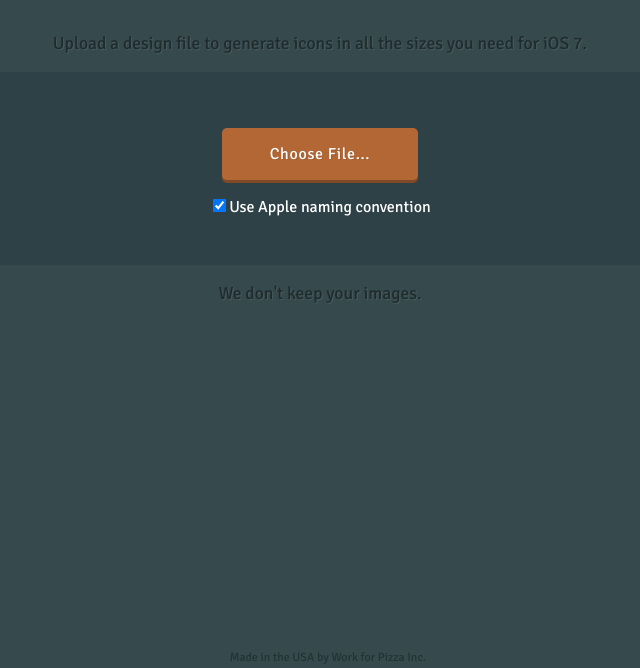
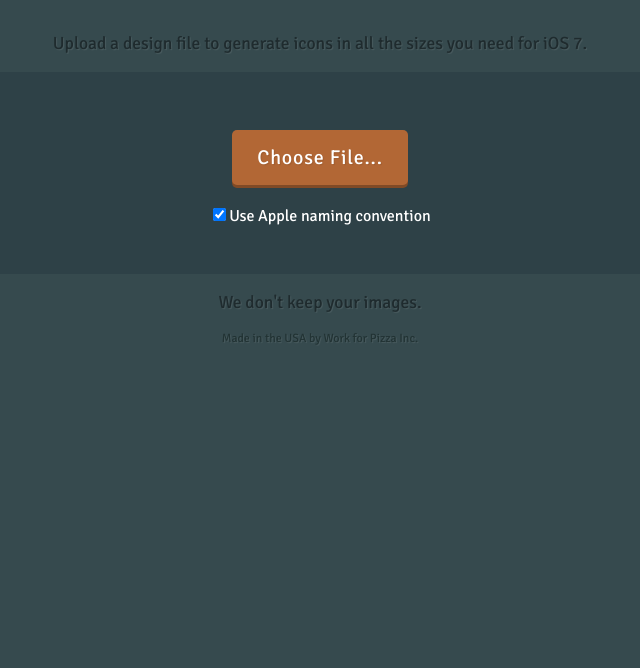
Before and after one commit to irneh/iconer, a Flask app: page / in a window 1280 px wide. Shown: the part 132-800 px from the top of the page, without its empty margins (320-960 px from the left). Run offline with Flask 2, Linux system fonts and the light colour scheme; some libraries are stand-ins or nearby versions.

Commit message:
and even more css

```diff
--- a/static/css/app.css
+++ b/static/css/app.css
@@ -20,7 +20,7 @@ h1 {
 }
 
 .content-main {
-	width: 75%;
+	width: 90%;
 	margin: 0 auto;
 	color: #1F2B2E;
 }
@@ -34,7 +34,7 @@ p{
 
 form {
 	background-color:#2E4147;
-	padding:3em;
+	padding:3em 0;
 	border-radius:9px;
 	margin: 1em auto;
 	text-align: center;
@@ -62,13 +62,14 @@ label input[type="file"] {
 /* Button custom styling */
 .upload{
     border-radius: 5px;
-    padding: 1em 3em;
+    padding: 0.75em 1.25em;
     margin: 0.5em 0 1em 0;
     display: inline-block;
 	background: #B26735; /* Old browsers */
 	box-shadow: 0px 3px 0px #804A26;
 	text-shadow: 1px 1px 1px rgba(0,0,0,0.1);
 	letter-spacing:0.04em;
+	font-size: 1.25em;
 }
 
 .upload:hover, .upload:active {
@@ -78,9 +79,8 @@ label input[type="file"] {
 
 footer {
 	font-size:0.75em;
-	position:fixed;
-	bottom: 3px;
 	width: 100%;
 	text-align: center;
 	color: #223334;
+	text-shadow: 1px 1px 1px rgba(255,255,255,0.1);
 }
```
